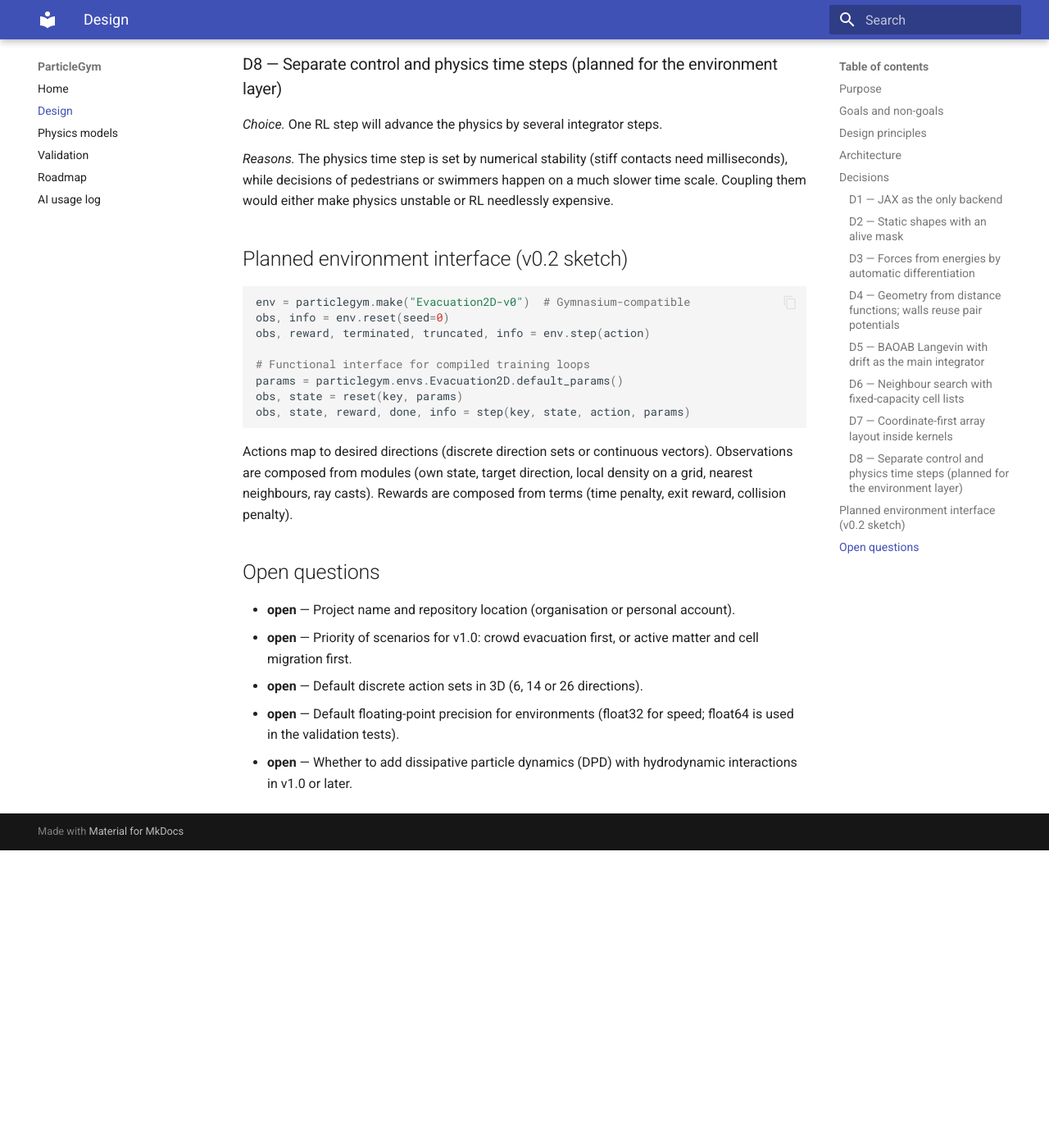
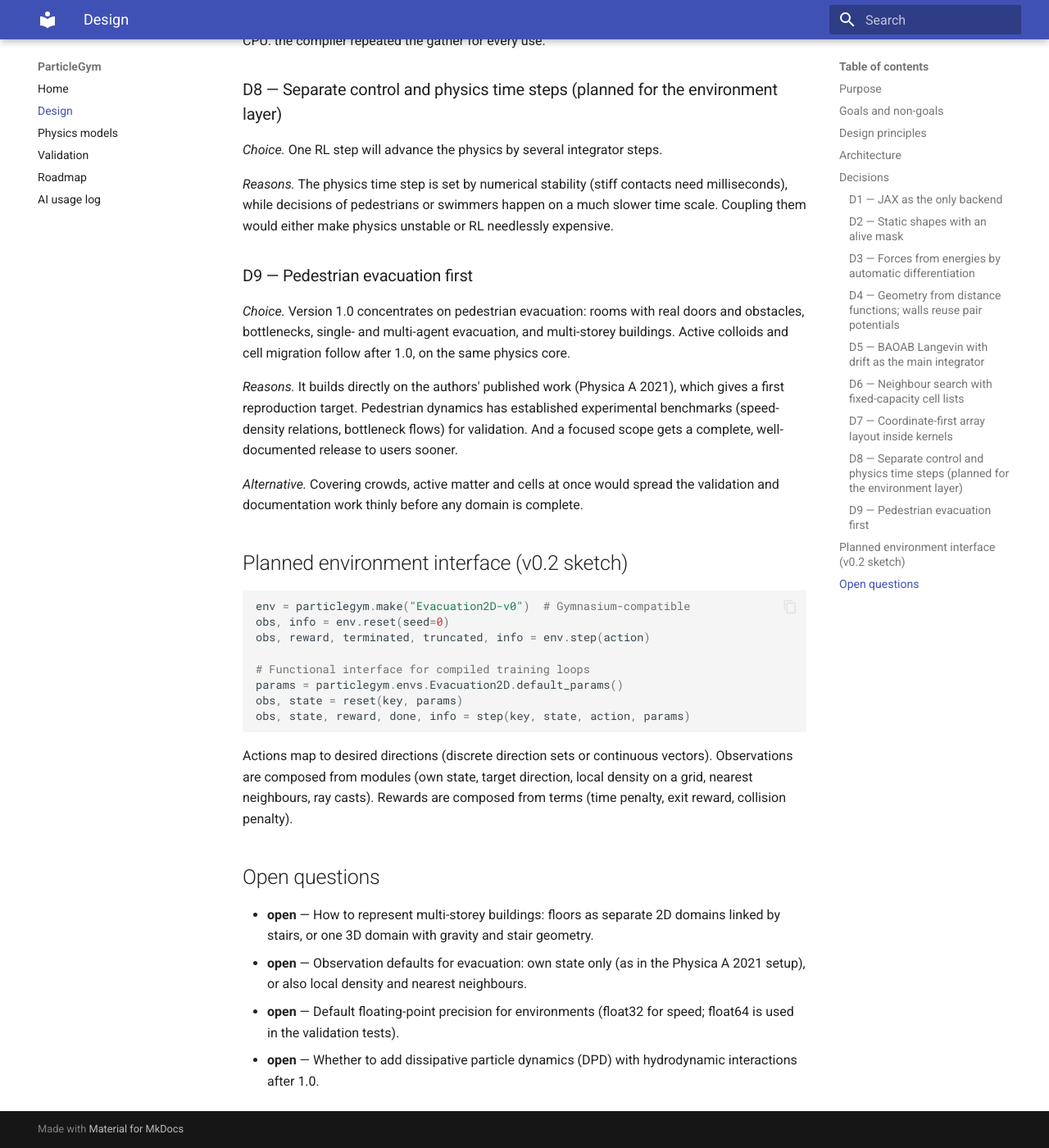
Before and after one commit to ZhaojieC/particlegym, an MkDocs documentation site: the page built from docs/design.md, in a window 1280 px wide and 1400 px high, scrolled down 4729 px. Shown: the whole window at 82% size. Built offline with MkDocs 1.6.1 and Material for MkDocs 9.7.7, drawn with Linux system fonts in a browser that asks for light colours; before the commit the page ends 5766 px from its top, so only the background shows below that; some of the changed text lies outside the part shown.

Commit message:
Focus ParticleGym 1.0 on pedestrian evacuation
- Record design decision D9 (pedestrian evacuation first) and reorder
  the roadmap: v0.2 environment layer with an Evacuation2D scenario that
  reproduces the Physica A 2021 setup, v0.3 crowd validation against
  experiments, v0.4 multi-agent evacuation and multi-storey buildings;
  active matter and cell migration move to after 1.0
- Add Vadere and CrowdNav to the state-of-the-field table
- Set Zhaojie Chai as the sole author in pyproject.toml and CITATION.cff
- Replace resolved open questions with evacuation-specific ones

Co-Authored-By: Claude Opus 5.5 <noreply@anthropic.com>
Claude-Session: https://claude.ai/code/session_011GtGQvu2KBzDZVQjsSrpEV

````diff
--- a/docs/design.md
+++ b/docs/design.md
@@ -26,7 +26,9 @@ standard RL interface and automated physical validation.
 
 ParticleGym grows out of the environment of Zhang, Chai & Lykotrafitis,
 *Physica A* 571, 125845 (2021), which coupled a social force model to deep
-Q-learning for room evacuation.
+Q-learning for room evacuation. Pedestrian evacuation is the first
+application domain and the focus of version 1.0 (decision D9); the physics
+core is general and will serve other particle systems later.
 
 ## Goals and non-goals
 
@@ -93,7 +95,7 @@ below it.
 | Physics core (`particlegym.physics`) | state, box, neighbour search, potentials, geometry, integrators, observables | v0.1 |
 | Environment core | functional `reset`/`step`, actions, observations, rewards, exits | planned v0.2 |
 | Wrappers | Gymnasium, Gymnasium vector, PettingZoo parallel | planned v0.2 |
-| Scenarios | evacuation (incl. Physica A 2021), bottleneck, 3D active navigation, swarm, cell migration | planned v0.3–0.4 |
+| Scenarios | room evacuation (incl. Physica A 2021), bottleneck, multi-agent evacuation, rooms with obstacles, multi-storey buildings | planned v0.2–0.4 |
 
 Data flow in one physics step: the integrator updates velocities and
 positions, asks the `ForceField` for forces, and the force field combines
@@ -206,6 +208,22 @@ contacts need milliseconds), while decisions of pedestrians or swimmers happen
 on a much slower time scale. Coupling them would either make physics unstable
 or RL needlessly expensive.
 
+### D9 — Pedestrian evacuation first
+
+*Choice.* Version 1.0 concentrates on pedestrian evacuation: rooms with real
+doors and obstacles, bottlenecks, single- and multi-agent evacuation, and
+multi-storey buildings. Active colloids and cell migration follow after 1.0,
+on the same physics core.
+
+*Reasons.* It builds directly on the authors' published work (Physica A 2021),
+which gives a first reproduction target. Pedestrian dynamics has established
+experimental benchmarks (speed-density relations, bottleneck flows) for
+validation. And a focused scope gets a complete, well-documented release to
+users sooner.
+
+*Alternative.* Covering crowds, active matter and cells at once would spread
+the validation and documentation work thinly before any domain is complete.
+
 ## Planned environment interface (v0.2 sketch)
 
 ```python
@@ -226,12 +244,11 @@ composed from terms (time penalty, exit reward, collision penalty).
 
 ## Open questions
 
-- **open** — Project name and repository location (organisation or personal
-  account).
-- **open** — Priority of scenarios for v1.0: crowd evacuation first, or active
-  matter and cell migration first.
-- **open** — Default discrete action sets in 3D (6, 14 or 26 directions).
+- **open** — How to represent multi-storey buildings: floors as separate 2D
+  domains linked by stairs, or one 3D domain with gravity and stair geometry.
+- **open** — Observation defaults for evacuation: own state only (as in the
+  Physica A 2021 setup), or also local density and nearest neighbours.
 - **open** — Default floating-point precision for environments (float32 for
   speed; float64 is used in the validation tests).
 - **open** — Whether to add dissipative particle dynamics (DPD) with
-  hydrodynamic interactions in v1.0 or later.
+  hydrodynamic interactions after 1.0.
--- a/pyproject.toml
+++ b/pyproject.toml
@@ -10,7 +10,7 @@ readme = "README.md"
 license = "MIT"
 license-files = ["LICENSE"]
 requires-python = ">=3.12"
-authors = [{ name = "The ParticleGym developers" }]
+authors = [{ name = "Zhaojie Chai" }]
 keywords = [
   "reinforcement learning",
   "particle dynamics",
````
Also changed, not shown: CHANGELOG.md (+5 -0 lines), README.md (+2 -1 lines), docs/index.md (+2 -1 lines), docs/roadmap.md (+12 -7 lines), 1 other file.
